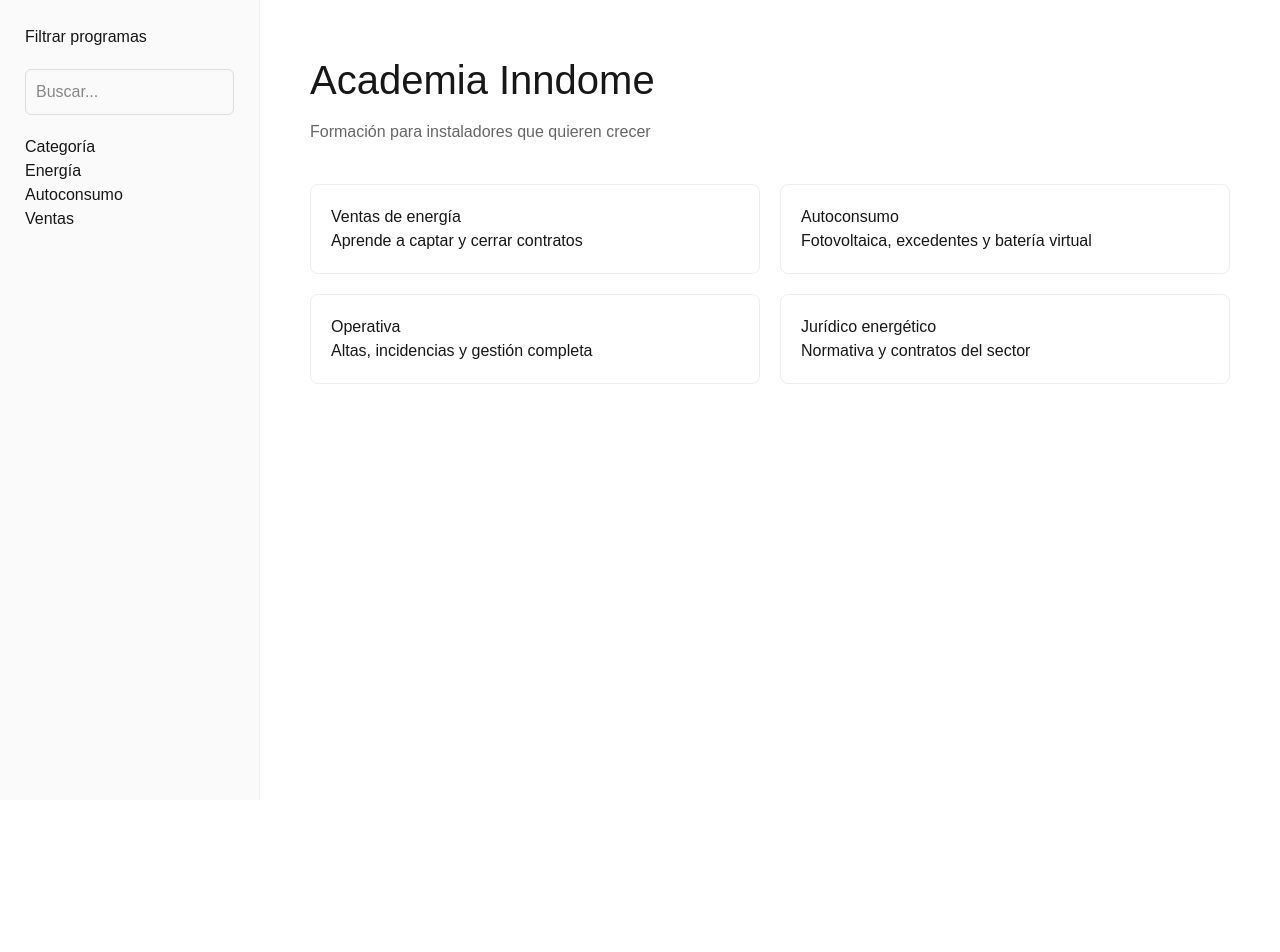
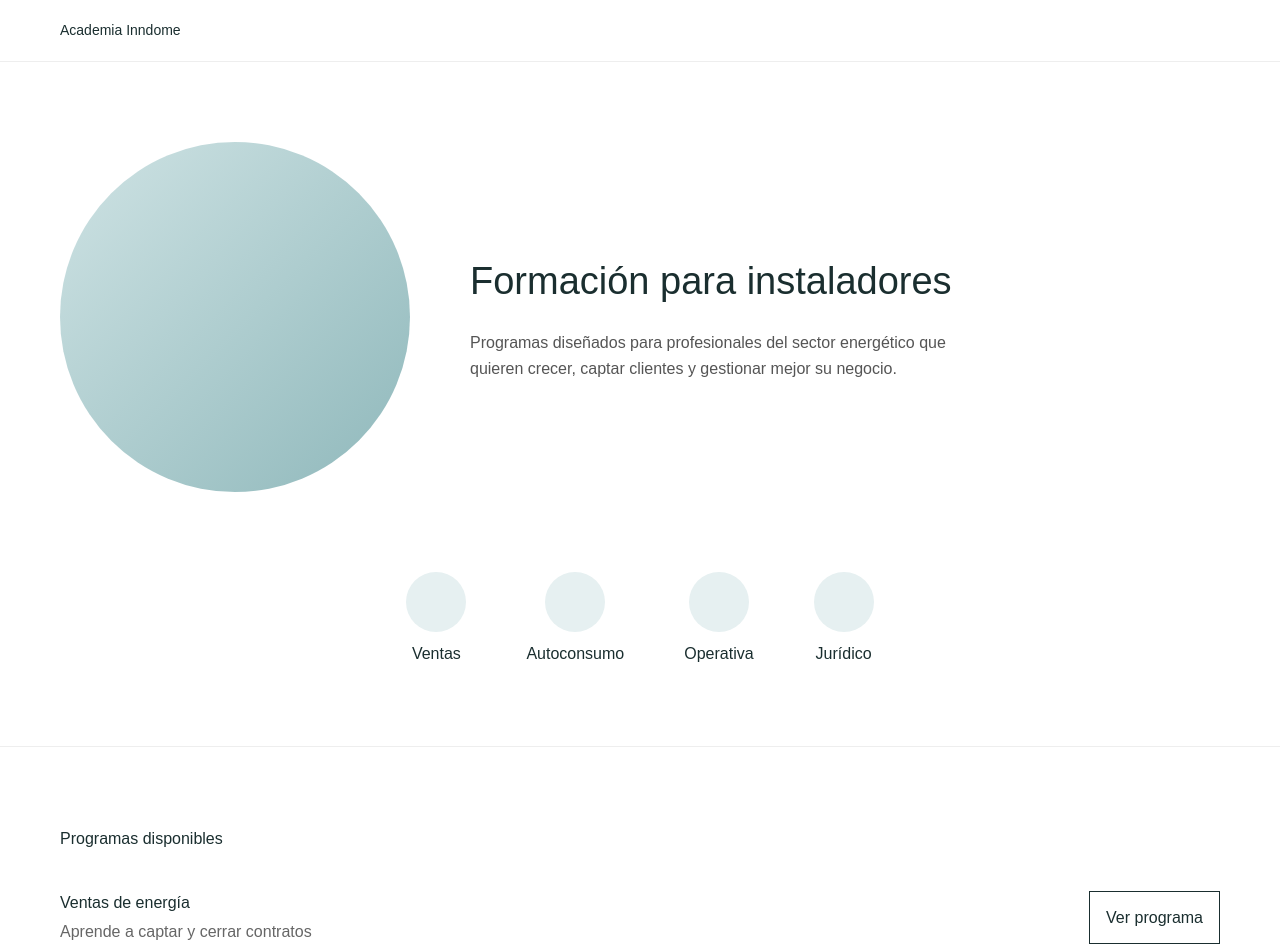
Before and after one commit to Inndome/academa-inndome, a Next.js app: page / in a window 1280 px wide. Shown: the top 952 px of the page. Before the commit the page ends 800 px from the top, so only its background shows below. Built offline with nearby package versions, Linux system fonts and the light colour scheme.

Commit message:
Update page.tsx

```diff
--- a/app/page.tsx
+++ b/app/page.tsx
@@ -1,81 +1,118 @@
 export default function Home() {
   return (
-    <div style={{ display: "flex", minHeight: "100vh", fontFamily: "Arial" }}>
+    <div style={{ fontFamily: "Arial, sans-serif", color: "#1a2e2f" }}>
 
-      {/* SIDEBAR */}
-      <aside style={{
-        width: "260px",
-        padding: "25px",
-        borderRight: "1px solid #eee",
-        background: "#fafafa"
+      {/* HEADER */}
+      <div style={{
+        padding: "20px 60px",
+        borderBottom: "1px solid #eee",
+        fontSize: "14px"
       }}>
-        <h3 style={{ marginBottom: "20px" }}>Filtrar programas</h3>
+        Academia Inndome
+      </div>
 
-        <input
-          placeholder="Buscar..."
-          style={{
-            width: "100%",
-            padding: "10px",
-            border: "1px solid #ddd",
-            borderRadius: "6px"
-          }}
-        />
+      {/* HERO */}
+      <div style={{
+        display: "flex",
+        padding: "80px 60px",
+        alignItems: "center",
+        gap: "60px"
+      }}>
 
-        <p style={{ marginTop: "20px" }}>Categoría</p>
-        <ul style={{ listStyle: "none", padding: 0 }}>
-          <li>Energía</li>
-          <li>Autoconsumo</li>
-          <li>Ventas</li>
-        </ul>
-      </aside>
+        {/* IZQUIERDA (SIMULACIÓN ESFERA) */}
+        <div style={{
+          width: "350px",
+          height: "350px",
+          borderRadius: "50%",
+          background: "linear-gradient(135deg,#cfe3e4,#8fb8bb)",
+        }} />
 
-      {/* CONTENIDO */}
-      <main style={{ flex: 1, padding: "50px" }}>
+        {/* DERECHA TEXTO */}
+        <div style={{ maxWidth: "500px" }}>
+          <h1 style={{ fontSize: "38px", marginBottom: "20px" }}>
+            Formación para instaladores
+          </h1>
 
-        <h1 style={{ fontSize: "40px", marginBottom: "10px" }}>
-          Academia Inndome
-        </h1>
-
-        <p style={{ color: "#666", marginBottom: "40px" }}>
-          Formación para instaladores que quieren crecer
-        </p>
-
-        <div style={{
-          display: "grid",
-          gridTemplateColumns: "repeat(2, 1fr)",
-          gap: "20px"
-        }}>
-
-          <div style={card}>
-            <h3>Ventas de energía</h3>
-            <p>Aprende a captar y cerrar contratos</p>
-          </div>
-
-          <div style={card}>
-            <h3>Autoconsumo</h3>
-            <p>Fotovoltaica, excedentes y batería virtual</p>
-          </div>
-
-          <div style={card}>
-            <h3>Operativa</h3>
-            <p>Altas, incidencias y gestión completa</p>
-          </div>
-
-          <div style={card}>
-            <h3>Jurídico energético</h3>
-            <p>Normativa y contratos del sector</p>
-          </div>
-
+          <p style={{ color: "#555", lineHeight: "1.6" }}>
+            Programas diseñados para profesionales del sector energético
+            que quieren crecer, captar clientes y gestionar mejor su negocio.
+          </p>
         </div>
 
-      </main>
+      </div>
+
+      {/* CATEGORÍAS */}
+      <div style={{
+        display: "flex",
+        justifyContent: "center",
+        gap: "60px",
+        paddingBottom: "80px",
+        borderBottom: "1px solid #eee"
+      }}>
+        {categoria("Ventas")}
+        {categoria("Autoconsumo")}
+        {categoria("Operativa")}
+        {categoria("Jurídico")}
+      </div>
+
+      {/* PROGRAMAS */}
+      <div style={{ padding: "80px 60px" }}>
+
+        <h2 style={{ marginBottom: "40px" }}>
+          Programas disponibles
+        </h2>
+
+        <div style={{ display: "flex", flexDirection: "column", gap: "40px" }}>
+          {programa("Ventas de energía", "Aprende a captar y cerrar contratos")}
+          {programa("Autoconsumo", "Fotovoltaica y excedentes")}
+          {programa("Operativa", "Altas e incidencias")}
+          {programa("Jurídico energético", "Normativa del sector")}
+        </div>
+
+      </div>
+
     </div>
   );
 }
 
-const card = {
-  padding: "20px",
-  border: "1px solid #eee",
-  borderRadius: "8px",
-  background: "#fff"
-};
+/* COMPONENTE CATEGORÍA */
+function categoria(texto: string) {
+  return (
+    <div style={{ textAlign: "center", cursor: "pointer" }}>
+      <div style={{
+        width: "60px",
+        height: "60px",
+        borderRadius: "50%",
+        background: "#e6f0f1",
+        margin: "0 auto 10px"
+      }} />
+      <p>{texto}</p>
+    </div>
+  );
+}
+
+/* COMPONENTE PROGRAMA */
+function programa(titulo: string, desc: string) {
+  return (
+    <div style={{
+      display: "flex",
+      justifyContent: "space-between",
+      borderBottom: "1px solid #eee",
+      paddingBottom: "20px"
+    }}>
+      <div>
+        <h3 style={{ marginBottom: "5px" }}>{titulo}</h3>
+        <p style={{ color: "#666" }}>{desc}</p>
+      </div>
+
+      <button style={{
+        border: "1px solid #1a2e2f",
+        background: "transparent",
+        padding: "8px 16px",
+        cursor: "pointer"
+      }}>
+        Ver programa
+      </button>
+    </div>
+  );
+}
```
